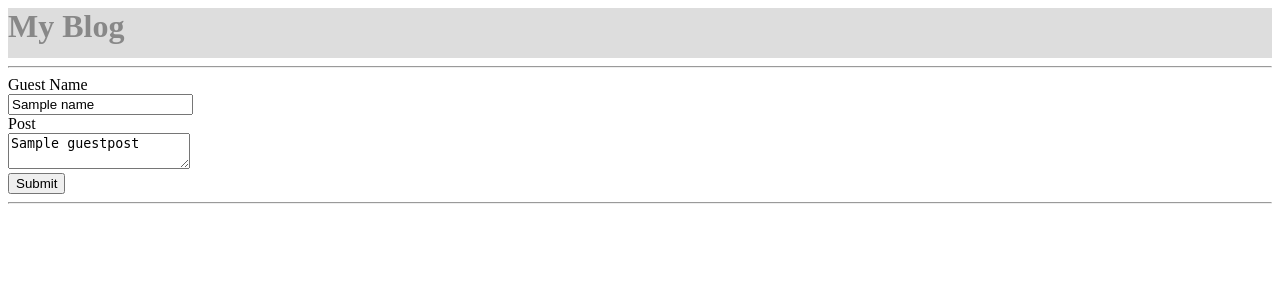
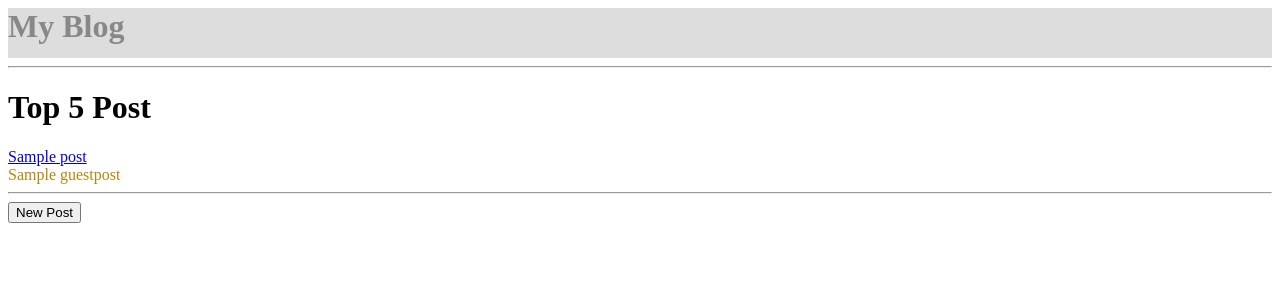
Before and after one commit to aturnage/build-a-blog, a Python web app: template templates/mainpage.html in a window 1280 px wide. Shown: the top 300 px of the page. Run offline with Jinja, Linux system fonts and the light colour scheme; the template is opened without the code that fills it: most values are stand-ins (such as "Sample title", 1, 10 or a date in 2020).

Commit message:
Complete project with blog, new post, and id seperated link

```diff
--- a/app.yaml
+++ b/app.yaml
@@ -9,6 +9,9 @@ handlers:
   static_files: favicon.ico
   upload: favicon\.ico
 
+- url: /css
+  static_dir: css
+
 - url: .*
   script: main.app
 
--- /dev/null
+++ b/css/stylesheet.css
@@ -0,0 +1,10 @@
+body {
+    margin: 0px, 0px, 0px, 0px;
+    padding: 0px, 0px, 0px, 0px;
+}
+.post {
+    color: darkgoldenrod;
+}
+div .post-name  {
+    font-style: strong;
+}
--- a/templates/base.html
+++ b/templates/base.html
@@ -2,6 +2,7 @@
 
 <html>
     <head>
+        <link type="text/css" rel="stylesheet" href="/css/stylesheet.css"/>
         <title>Blog</title>
     </head>
 
--- a/templates/mainpage.html
+++ b/templates/mainpage.html
@@ -1,23 +1,16 @@
 {% extends "base.html" %}
 {% block content %}
 
-<body>
+    <h1>Top 5 Post</h1>
 
-    <form>
-            <label>
-                <div>Guest Name</div>
-                <input type="text" name="name" value="{{name}}">
-            </label>
+    {% for post in posts %}
+        <div class="post">
+            <div class="post-name"><a href="/blog/{{post.key().id()}}">{{post.name}}</a></div>
+            <div class="post-body">{{post.guestpost}}</div>
+        </div>
+    <hr>
 
-            <label>
-                <div>Post</div>
-                <textarea name="guestpost">{{guestpost}}</textarea>
-            </label>
+    {% endfor %}
+    <button onclick="window.location.href='/newpost'">New Post</button
 
-            <div class="error">{{error}}</div>
-
-            <input class="submitbutton" type="submit">
-
-    </form>
-
- {% endblock %}
+{% endblock %}
```
Also changed, not shown: main.py (+29 -12 lines), templates/blog.html (added, +16 -0 lines), templates/newpostpage.html (+15 -8 lines), index.yaml (line endings or trailing spaces), 1 other file.
